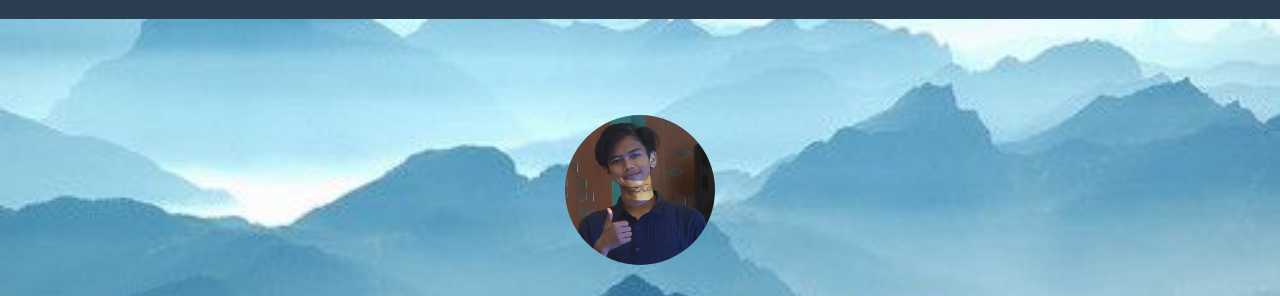
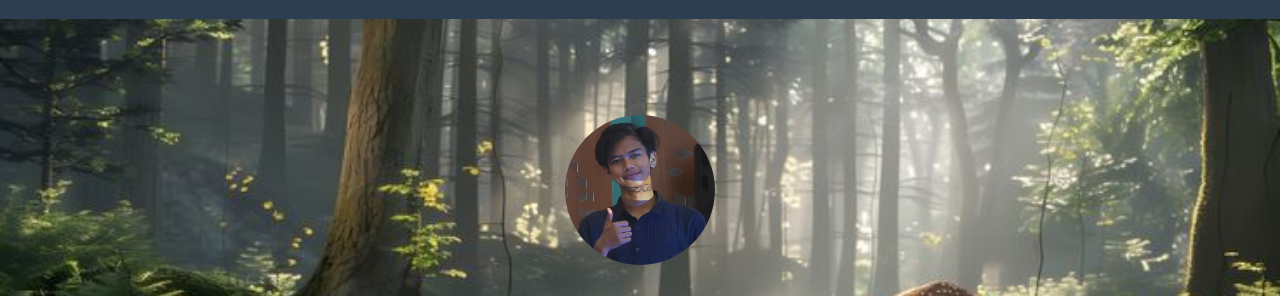
Before and after one commit to dzulqarnaine/dzulqarnaine.github.io, a plain HTML site: page index.html in a window 1280 px wide. Shown: the part 85-381 px from the top of the page. Drawn offline with nearby package versions, Linux system fonts and the light colour scheme; files whose address does not match are found by name.

Commit message:
ketigaaa

```diff
--- a/index.html
+++ b/index.html
@@ -35,7 +35,7 @@
             </div>
         </nav>
         <!-- Masthead-->
-        <header class="masthead text-white text-center" style="background-image: url('C:/My Portofolio/startbootstrap-freelancer-gh-pages/assets/img/Mountains.jpeg'); background-size: cover; background-position: center;">
+        <header class="masthead text-white text-center" style="background-image: url('C:/My Portofolio/startbootstrap-freelancer-gh-pages/assets/img/Wallpapers.jpeg'); background-size: cover; background-position: center;">
             <div class="container d-flex align-items-center flex-column">
                 <!-- Masthead Avatar Image-->
                 <img class="masthead-avatar mb-5" src="assets/img/foto.png" alt="..." style="border-radius: 50%; width: 150px; height: 150px;" />
```
